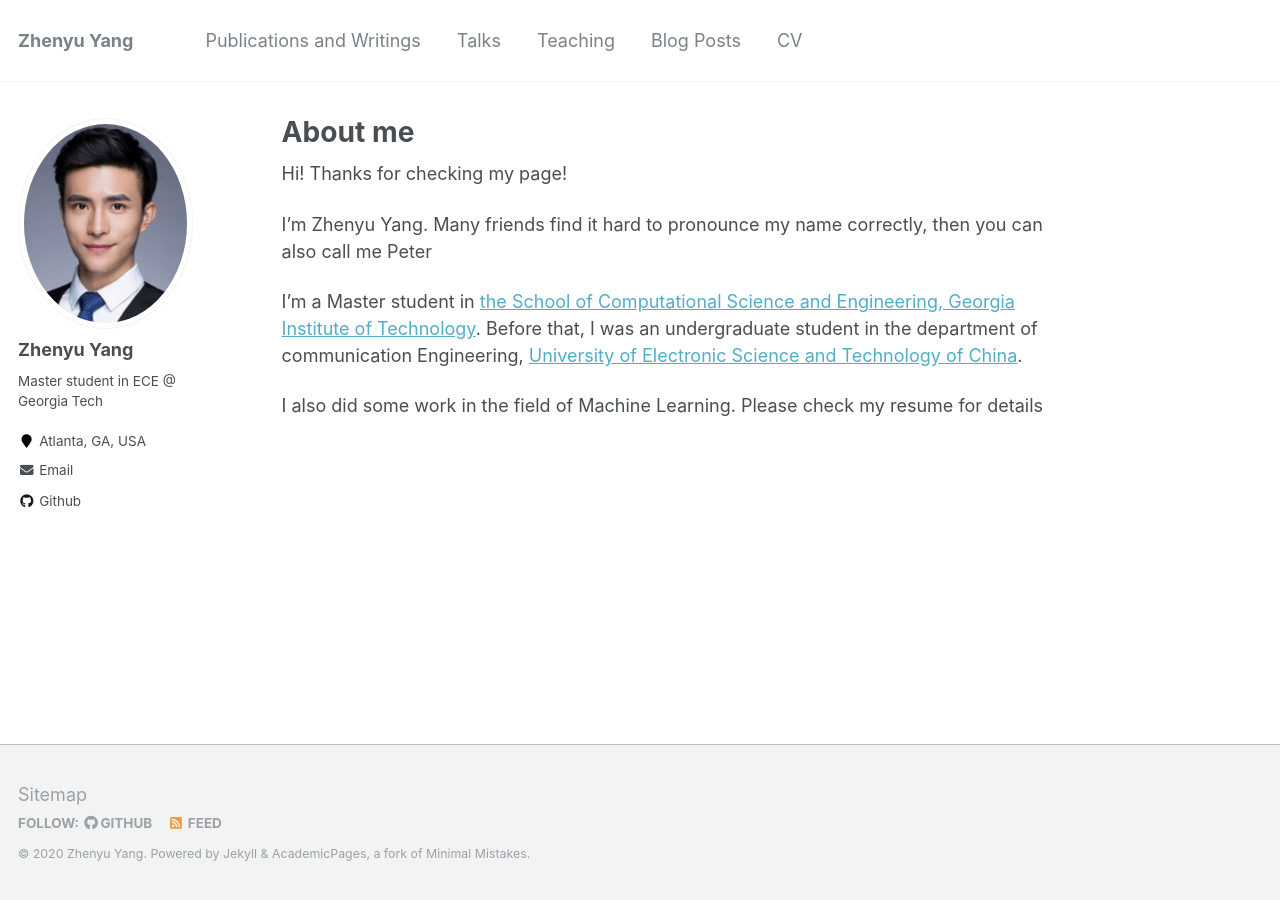
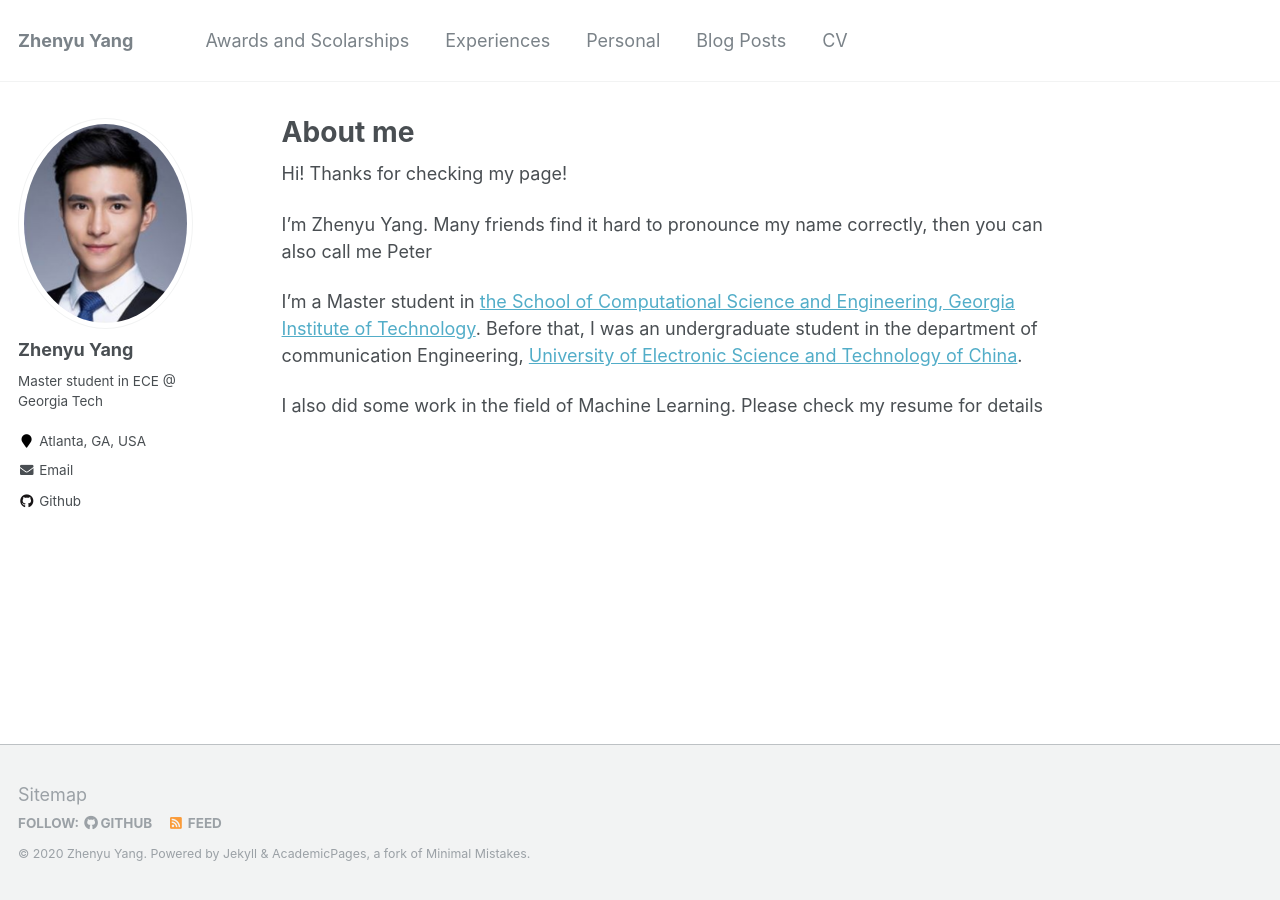
Before and after one commit to azpeteryang/azpeteryang.github.io, a Jekyll site: the page built from _pages/about.md, in a window 1280 px wide. Built offline with Jekyll 4.4.1, drawn with Linux system fonts in a browser that asks for light colours.

Commit message:
Update navigation.yml

```diff
--- a/_data/navigation.yml
+++ b/_data/navigation.yml
@@ -1,12 +1,12 @@
 # main links links
 main:
-  - title: "Publications and Writings"
+  - title: "Awards and Scolarships"
     url: /publications/
 
-  - title: "Talks"
+  - title: "Experiences"
     url: /talks/
 
-  - title: "Teaching"
+  - title: "Personal"
     url: /teaching/
 
   - title: "Blog Posts"
```
